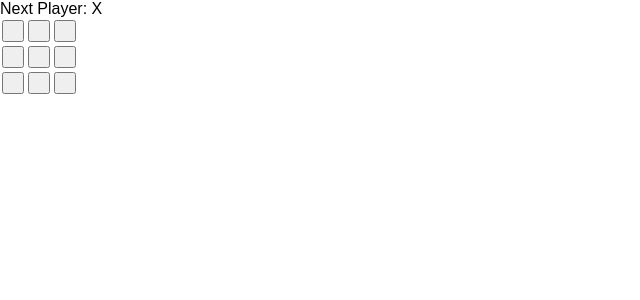
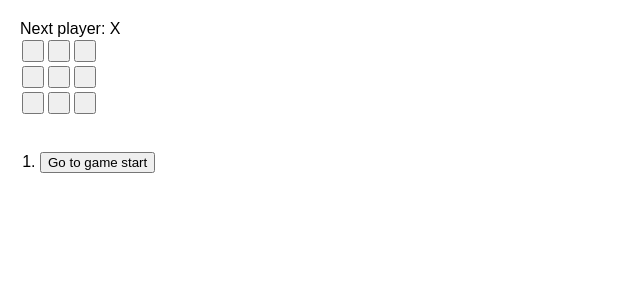
Before and after one commit to Hussain-hamim/Khostai-Restaurant, a React (Create React App) app: page / in a window 1280 px wide. Shown: the top 300 px of the page, without its empty margins (0-640 px from the left). Built offline with nearby package versions, Linux system fonts and the light colour scheme.

Commit message:
almost finished the game

```diff
--- a/src/ReactDev.js
+++ b/src/ReactDev.js
@@ -2,65 +2,101 @@
 
 function Square({ value, onSquareClick }) {
   return (
-    <button onClick={onSquareClick} className="square">
+    <button className="square" onClick={onSquareClick}>
       {value}
     </button>
   );
 }
 
-export default function Board() {
-  const [xIsNext, setXIsNext] = useState(true);
-  const [squares, setSquare] = useState(Array(9).fill(null));
-
+function Board({ xIsNext, squares, onPlay }) {
   function handleClick(i) {
-    // if there was any value in the squares array im rendering then just return
-    if (squares[i] || calculateWinner(squares)) {
+    if (calculateWinner(squares) || squares[i]) {
       return;
     }
-    // if not do this below logic
-    const nextSquare = squares.slice();
+    const nextSquares = squares.slice();
     if (xIsNext) {
-      nextSquare[i] = "X";
+      nextSquares[i] = "X";
     } else {
-      nextSquare[i] = "O";
+      nextSquares[i] = "O";
     }
-
-    setSquare(nextSquare);
-    setXIsNext(!xIsNext);
+    onPlay(nextSquares);
   }
 
-  // status
   const winner = calculateWinner(squares);
   let status;
   if (winner) {
     status = "Winner: " + winner;
   } else {
-    status = "Next Player: " + (xIsNext ? "X" : "O");
+    status = "Next player: " + (xIsNext ? "X" : "O");
   }
 
   return (
     <>
       <div className="status">{status}</div>
       <div className="board-row">
-        <Square onSquareClick={() => handleClick(0)} value={squares[0]} />
-        <Square onSquareClick={() => handleClick(1)} value={squares[1]} />
-        <Square onSquareClick={() => handleClick(2)} value={squares[2]} />
+        <Square value={squares[0]} onSquareClick={() => handleClick(0)} />
+        <Square value={squares[1]} onSquareClick={() => handleClick(1)} />
+        <Square value={squares[2]} onSquareClick={() => handleClick(2)} />
       </div>
       <div className="board-row">
-        <Square onSquareClick={() => handleClick(3)} value={squares[3]} />
-        <Square onSquareClick={() => handleClick(4)} value={squares[4]} />
-        <Square onSquareClick={() => handleClick(5)} value={squares[5]} />
+        <Square value={squares[3]} onSquareClick={() => handleClick(3)} />
+        <Square value={squares[4]} onSquareClick={() => handleClick(4)} />
+        <Square value={squares[5]} onSquareClick={() => handleClick(5)} />
       </div>
       <div className="board-row">
-        <Square onSquareClick={() => handleClick(6)} value={squares[6]} />
-        <Square onSquareClick={() => handleClick(7)} value={squares[7]} />
-        <Square onSquareClick={() => handleClick(8)} value={squares[8]} />
+        <Square value={squares[6]} onSquareClick={() => handleClick(6)} />
+        <Square value={squares[7]} onSquareClick={() => handleClick(7)} />
+        <Square value={squares[8]} onSquareClick={() => handleClick(8)} />
       </div>
     </>
   );
 }
 
-// helper fn
+export default function Game() {
+  const [xIsNext, setXIsNext] = useState(true);
+  const [history, setHistory] = useState([Array(9).fill(null)]);
+  const [currentMove, setCurrentMove] = useState(0);
+  const currentSquares = history[currentMove];
+
+  function handlePlay(nextSquares) {
+    const nextHistory = [...history.slice(0, currentMove + 1), nextSquares];
+    setHistory(nextHistory);
+    setXIsNext(!xIsNext);
+  }
+
+  function jumpTo(nextMove) {
+    // Todo
+    setCurrentMove(nextMove);
+    setXIsNext(nextMove % 2 === 0); // if num is even
+  }
+
+  const moves = history.map((squares, move) => {
+    let description;
+    if (move > 0) {
+      description = "Go to move #" + move;
+    } else {
+      description = "Go to game start";
+    }
+
+    return (
+      <li key={move}>
+        <button onClick={() => jumpTo(move)}>{description}</button>
+      </li>
+    );
+  });
+
+  return (
+    <div className="game">
+      <div className="game-board">
+        <Board xIsNext={xIsNext} squares={currentSquares} onPlay={handlePlay} />
+      </div>
+      <div className="game-info">
+        <ol>{moves}</ol>
+      </div>
+    </div>
+  );
+}
+
 function calculateWinner(squares) {
   const lines = [
     [0, 1, 2],
```
